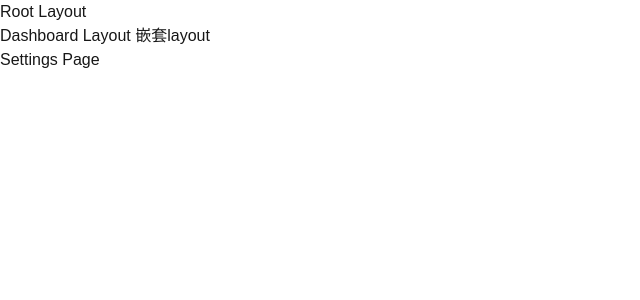
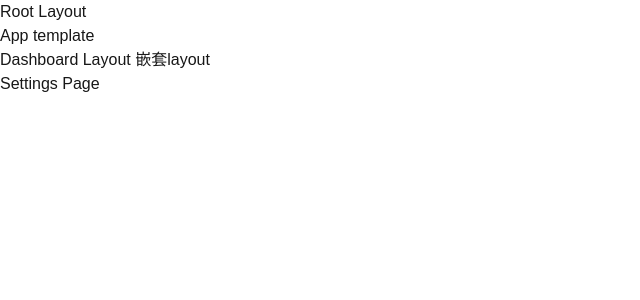
Before and after one commit to Topskys/next-study, a Next.js app: page /dashboard/settings in a window 1280 px wide. Shown: the top 300 px of the page, without its empty margins (0-640 px from the left). Built offline with nearby package versions, Linux system fonts and the light colour scheme.

Commit message:
feat: 关于template

```diff
--- /dev/null
+++ b/src/app/template.tsx
@@ -0,0 +1,20 @@
+import React from "react";
+
+/**
+ * 根模板组件，layout --> template --> page
+ *
+ * @param children - 子元素
+ * @returns 返回根模板组件的 JSX 元素
+ */
+export default function RootTemplate({
+  children,
+}: Readonly<{
+  children: React.ReactNode;
+}>) {
+  return (
+    <div>
+      App template
+      {children}
+    </div>
+  );
+}
```
